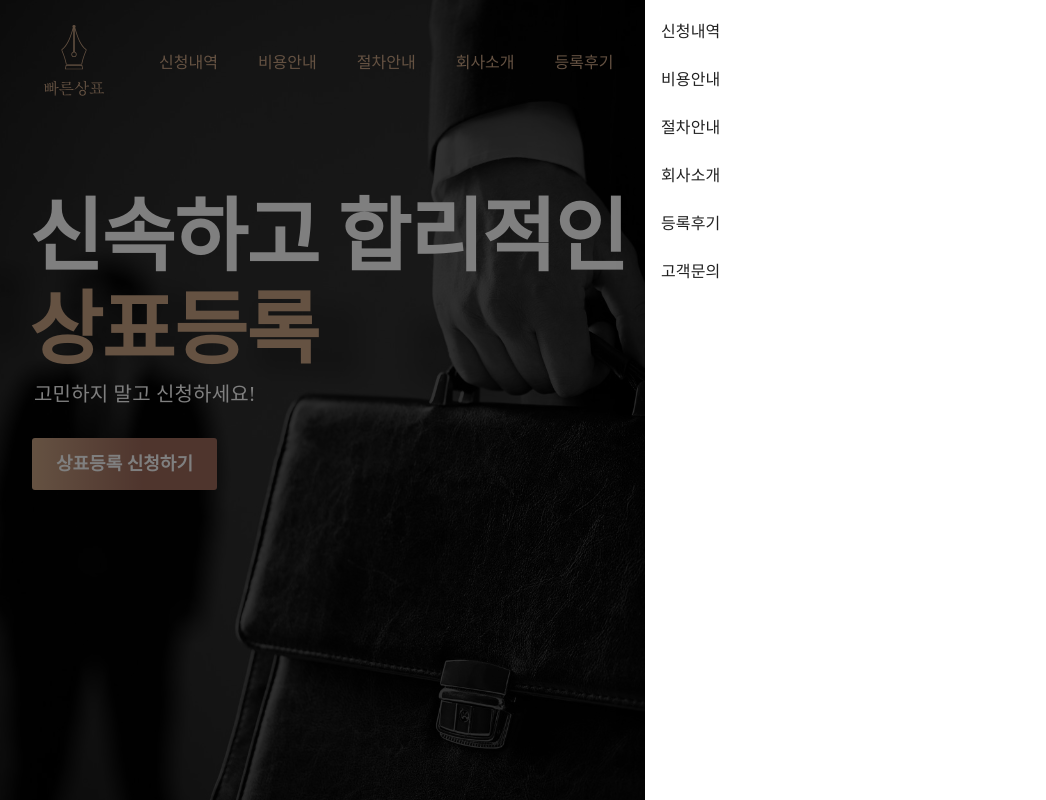
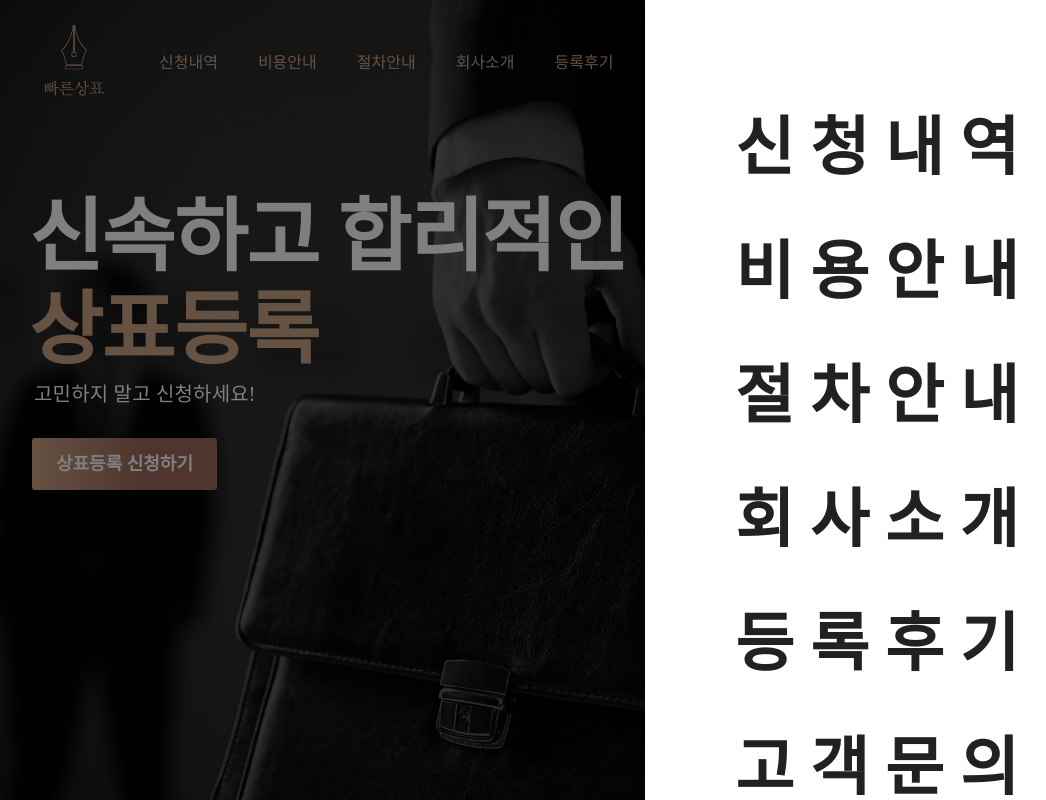
Before and after one commit to galaxyIjinny/capstone, a React (Create React App) app: page / in a window 1280 px wide. Both pictures are taken after a click on the icon 1196 px from the left and 61 px from the top of the page. Shown: the whole page, without its empty margins (35-1081 px from the left). Built offline with nearby package versions, Linux system fonts and the light colour scheme.

Commit message:
Edit Navbar style

```diff
--- a/src/components/navbar/Navbar.js
+++ b/src/components/navbar/Navbar.js
@@ -13,11 +13,9 @@ import { useState } from "react";
 import "./Navbar.scss";
 import logoImg from "../../assets/images/logo/복합.svg";
 const Navbar = () => {
-  const [menu, setMenu] = useState({
-    right: false,
-  });
+  const [open, setOpen] = useState(false);
 
-  const toggleDrawer = (anchor, open) => (event) => {
+  const toggleDrawer = (open) => (event) => {
     if (
       event.type === "keydown" &&
       (event.key === "Tab" || event.key === "Shift")
@@ -25,33 +23,30 @@ const Navbar = () => {
       return;
     }
 
-    setMenu({ [anchor]: open });
+    setOpen(open);
   };
-
-  const CustomListItemText = styled(ListItemText)(({ theme }) => ({
-    fontSize: "40px",
-  }));
-  const list = (anchor) => (
+  const list = () => (
     <Box
-      sx={{ width: anchor === "top" || anchor === "bottom" ? "auto" : 600 }}
-      role="presentation"
-      onClick={toggleDrawer(anchor, false)}
-      onKeyDown={toggleDrawer(anchor, false)}
+      sx={{ width: "600px" }}
+      onClick={toggleDrawer(false)}
+      onKeyDown={toggleDrawer(false)}
     >
-      <List sx={{ cursor: "pointer" }}>
+      <ul className="nav">
         {[
-          "신청내역",
-          "비용안내",
-          "절차안내",
-          "회사소개",
-          "등록후기",
-          "고객문의",
+          "신 청 내 역",
+          "비 용 안 내",
+          "절 차 안 내",
+          "회 사 소 개",
+          "등 록 후 기",
+          "고 객 문 의",
         ].map((text) => (
-          <ListItem key={text}>
-            <CustomListItemText primary={text} />
-          </ListItem>
+          <li>{text}</li>
         ))}
-      </List>
+      </ul>
+      <ul className="company">
+        <li>계좌</li>
+        <li>고객문의</li>
+      </ul>
     </Box>
   );
 
@@ -116,20 +111,18 @@ const Navbar = () => {
     fontFamily: "Pretendard",
     cursor: "pointer",
     textDecoration: "none",
-    marginRight: "2rem",
+    marginRight: "1rem",
     borderRadius: "3px",
     border: "2px solid #CBA585",
     padding: "13px 15px",
     transition: "0.2s",
-    [theme.breakpoints.down("sm")]: {
-      fontSize: "14px",
-      marginRight: "1rem",
-    },
+
     "&:hover": {
       color: "white",
       backgroundColor: "#CBA585",
     },
   }));
+
   return (
     <NavbarContainer>
       <Box
@@ -161,12 +154,8 @@ const Navbar = () => {
         }}
       >
         <ButtonLink>상표등록 신청하기</ButtonLink>
-        <CustomMenuIcon onClick={toggleDrawer("right", true)} />
-        <Drawer
-          anchor="right"
-          open={menu["right"]}
-          onClose={toggleDrawer("right", false)}
-        >
+        <CustomMenuIcon onClick={toggleDrawer(true)} />
+        <Drawer anchor="right" open={open} onClose={toggleDrawer(false)}>
           {list("right")}
         </Drawer>
       </Box>
--- a/src/components/navbar/Navbar.scss
+++ b/src/components/navbar/Navbar.scss
@@ -0,0 +1,20 @@
+$brown: #cba585;
+
+ul {
+  list-style: none;
+}
+
+.nav {
+  margin: 80px 0 0 50px;
+  li {
+    font-size: 64px;
+    padding: 16px 0px;
+    font-family: "Pretendard";
+    font-weight: 700;
+    transition: 0.2s;
+    cursor: pointer;
+    &:hover {
+      color: $brown;
+    }
+  }
+}
```
